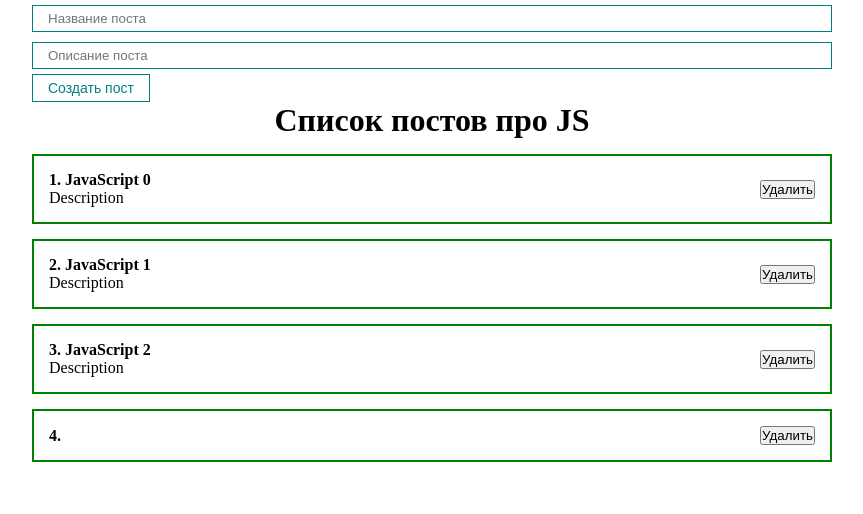
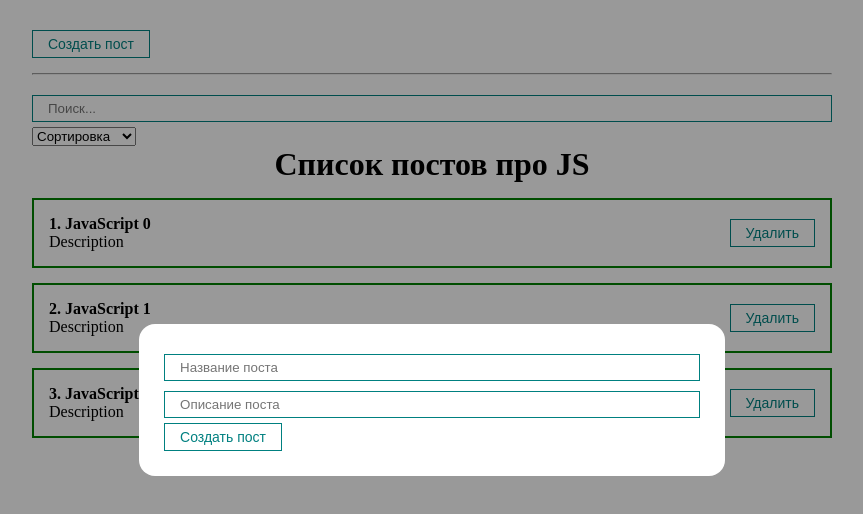
Before and after one commit to IMPOSTOR15/reactjs-study-postapp, a React (Create React App) app: page / in a window 1280 px wide. Both pictures are taken after a click on the button "Создать пост". Shown: the top 514 px of the page, without its empty margins (208-1071 px from the left). Built offline with nearby package versions, Linux system fonts and the light colour scheme.

Commit message:
add post list with filters, modal, animations

```diff
--- a/package.json
+++ b/package.json
@@ -9,6 +9,7 @@
     "react": "^18.2.0",
     "react-dom": "^18.2.0",
     "react-scripts": "5.0.1",
+    "react-transition-group": "^4.4.5",
     "web-vitals": "^2.1.4"
   },
   "scripts": {
--- a/src/App.js
+++ b/src/App.js
@@ -1,47 +1,63 @@
-import React, {useState, useRef} from "react";
-import Counter from "./components/Counter";
-import ClassCounter from "./components/ClassCounter";
+import React, {useState, useMemo} from "react";
 import './styles/App.css'
-import PostItem from './components/PostItem'
 import PostList from "./components/PostList";
 import MyButton from "./components/UI/BUTTON/MyButton"
 import MyInput from "./components/UI/Input/MyInput"
+import PostForm from "./components/PostForm";
+import MySelect from "./components/UI/select/MySelect";
+import PostFilter from "./components/PostFilter";
+import MyModal from "./components/UI/MyModal/MyModal";
 function App() {
   const [posts, setPosts] = useState([
       {id: 1, title: 'JavaScript 0', body: 'Description'},
       {id: 2, title: 'JavaScript 1', body: 'Description'},
       {id: 3, title: 'JavaScript 2', body: 'Description'},
   ])
-  // const [title, setTitle] = useState('');
-  // const [body, setBody] = useState('');
 
-  const [post, setPost] = useState({title: '', bode: ''})
+  const [filter, setFilter] = useState({sort: '', query: ''});
+  const [modal, setModal] = useState(false);
 
-  const addNewPost = (e) => {
-    e.preventDefault()
-    setPosts([...posts, {...post, id:Date.now()}]);
-    setPost({title: '', bode: ''})
+  const sortedPosts = useMemo(() => {
+    console.log("sorted start");
+    if(filter.sort) {
+      return [...posts].sort((a, b) => a[filter.sort].localeCompare(b[filter.sort]))
+    }
+    return posts;
+  }, [filter.sort, posts])
+
+  const sortedAndSearchedPosts = useMemo(() => {
+    return sortedPosts.filter(post => post.title.toLowerCase().includes(filter.query.toLowerCase()))
+  }, [filter.query, sortedPosts])
+
+  const createPost = (newPost) => {
+    setPosts([...posts, newPost])
+    setModal(false)
+  }
+
+  const removePost = (post) => {
+    setPosts(posts.filter(p => p.id !== post.id));
   }
 
   return (
     <div className="App">
-      <form>
-        <MyInput
-          value={post.title}
-          onChange={e => setPost({...post, title: e.target.value})}
-          type="text"
-          placeholder="Название поста"
-        />
-        {/* <input ref={bodyInputRef}/> */}
-        <MyInput
-          value={post.body}
-          onChange={e => setPost({...post, body: e.target.value})}
-          type="text"
-          placeholder="Описание поста"
-        />
-        <MyButton onClick={addNewPost} >Создать пост</MyButton>
-      </form>
-      <PostList posts={posts} title="Список постов про JS"/>
+      <MyButton style={{marginTop: '30px'}} onClick={() => setModal(true)}>
+        Создать пост
+      </MyButton>
+      <MyModal
+        visible={modal}
+        setVisible={setModal}
+      >
+        <PostForm create={createPost}/>
+      </MyModal>
+
+      <hr style={{margin: "15px 0"}}/>
+      <PostFilter
+        filter={filter}
+        setFilter={setFilter}
+      />
+      <PostList remove={removePost} posts={sortedAndSearchedPosts} title="Список постов про JS"/>
+
+
 
     </div>
   );
--- /dev/null
+++ b/src/components/PostFilter.jsx
@@ -0,0 +1,25 @@
+import React from 'react';
+import MyInput from "./UI/Input/MyInput"
+import MySelect from "./UI/select/MySelect";
+const PostFilter = ({filter, setFilter}) => {
+    return (
+        <div>
+        <MyInput
+          value={filter.query}
+          onChange={e => setFilter({...filter, query: e.target.value})}
+          placeholder="Поиск..."
+        />
+        <MySelect
+          value={filter.sort}
+          onChange={selectedSort => setFilter({...filter, sort: selectedSort})}
+          defaultValue="Сортировка"
+          options={[
+            {value: "title", name: "По названию"},
+            {value: "body", name: "По описанию"}
+          ]}
+        />
+      </div>
+    );
+};
+
+export default PostFilter;
--- /dev/null
+++ b/src/components/PostForm.jsx
@@ -0,0 +1,40 @@
+import React, {useState} from "react";
+import MyButton from "./UI/BUTTON/MyButton"
+import MyInput from "./UI/Input/MyInput"
+
+const PostForm = ({create}) => {
+
+    const [post, setPost] = useState({title: '', bode: ''})
+
+    const addNewPost = (e) => {
+        e.preventDefault()
+        const newPost = {
+            ...post, id: Date.now()
+        }
+        create(newPost)
+        setPost({title: '', body: ''})
+      }
+
+    return (
+        <div>
+            <form>
+                <MyInput
+                    value={post.title}
+                    onChange={e => setPost({...post, title: e.target.value})}
+                    type="text"
+                    placeholder="Название поста"
+                />
+                {/* <input ref={bodyInputRef}/> */}
+                <MyInput
+                    value={post.body}
+                    onChange={e => setPost({...post, body: e.target.value})}
+                    type="text"
+                    placeholder="Описание поста"
+                />
+                <MyButton onClick={addNewPost} >Создать пост</MyButton>
+            </form>
+        </div>
+    );
+};
+
+export default PostForm;
--- a/src/components/PostItem.jsx
+++ b/src/components/PostItem.jsx
@@ -1,4 +1,5 @@
 import React from 'react';
+import MyButton from "./UI/BUTTON/MyButton"
 
 const PostItem = (props) => {
     return (
@@ -10,7 +11,7 @@
                 </div>
             </div>
             <div className="post__btns">
-                <button>Удалить</button>
+                <MyButton onClick={() => props.remove(props.post)}>Удалить</MyButton>
             </div>
         </div>
     );
--- a/src/components/PostList.jsx
+++ b/src/components/PostList.jsx
@@ -1,17 +1,33 @@
 import React from 'react';
 import PostItem from './PostItem'
+import { CSSTransition, TransitionGroup } from 'react-transition-group';
 
-const PostList = ({posts, title}) => {
+const PostList = ({posts, title, remove}) => {
 
-
+    if (!posts.length) {
+        return (
+            <h1 style={{textAlign: 'center'}}>
+                Посты не были найдены
+            </h1>
+        )
+    }
     return (
         <div>
             <h1 style={{textAlign: 'center'}}>
                 {title}
             </h1>
-            {posts.map((post, index) =>
-                <PostItem number = {index + 1} post={post} key={post.id}/>
-            )}
+            <TransitionGroup>
+                {posts.map((post, index) =>
+                    <CSSTransition
+                        key={post.id}
+                        timeout={500}
+                        classNames="post"
+                    >
+                        <PostItem remove={remove} number = {index + 1} post={post} />
+                    </CSSTransition>
+                )}
+            </TransitionGroup>
+
         </div>
     );
 };
--- /dev/null
+++ b/src/components/UI/MyModal/MyModal.jsx
@@ -0,0 +1,19 @@
+import React from 'react';
+import cl from "./MyModal.module.css"
+
+const MyModal = ({children, visible, setVisible}) => {
+
+    const rootClasses = [cl.myModal]
+    if(visible) {
+        rootClasses.push(cl.active)
+    }
+    return (
+        <div className={rootClasses.join(" ")} onClick={() => setVisible(false)}>
+            <div className={cl.myModalContent} onClick={(e) => e.stopPropagation()}>
+                {children}
+            </div>
+        </div>
+    );
+};
+
+export default MyModal;
--- /dev/null
+++ b/src/components/UI/MyModal/MyModal.module.css
@@ -0,0 +1,20 @@
+.myModal {
+    position: fixed;
+    top: 0;
+    bottom: 0;
+    right: 0;
+    left: 0;
+    display: none;
+    background: rgba(0, 0, 0, 0.4) ;
+}
+.myModalContent {
+    padding: 25px;
+    background: #fff;
+    border-radius: 16px;
+    min-width: 250px;
+}
+.myModal.active {
+    display: flex;
+    justify-content: center;
+    align-items: center;
+}
--- /dev/null
+++ b/src/components/UI/select/MySelect.jsx
@@ -0,0 +1,21 @@
+import React from 'react';
+
+const MySelect = ({options, defaultValue, value, onChange}) => {
+
+    return (
+        <select
+            value={value}
+            onChange={event => onChange(event.target.value)}
+
+        >
+            <option disabled value="">{defaultValue}</option>
+            {options.map(option =>
+                <option key={option.value} value={option.value}>
+                    {option.name}
+                </option>
+            )}
+        </select>
+    );
+};
+
+export default MySelect;
--- a/src/styles/App.css
+++ b/src/styles/App.css
@@ -22,3 +22,20 @@
     align-items: center;
 
 }
+
+
+.post-enter {
+    transform: translateX(-350px);
+}
+.post-enter-active {
+    transform: translateX(0px);
+    opacity: 1;
+    transition: all 200ms ease-in;
+}
+.post-exit {
+    opacity: 1;
+}
+.post-exit-active {
+    transform: translateX(-350px);
+    transition: all 200ms ease-in;
+}
```
Also changed, not shown: 1 other file (tests, documents, lock files or other folders).
